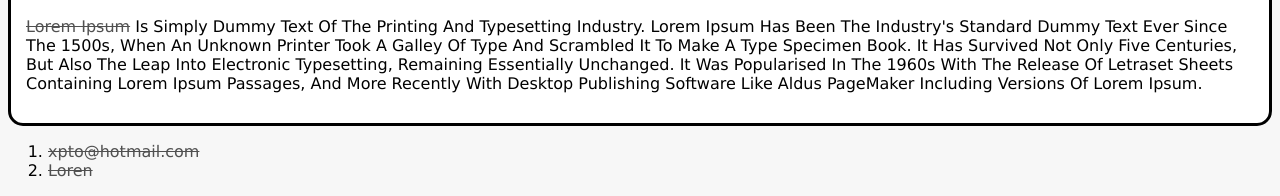
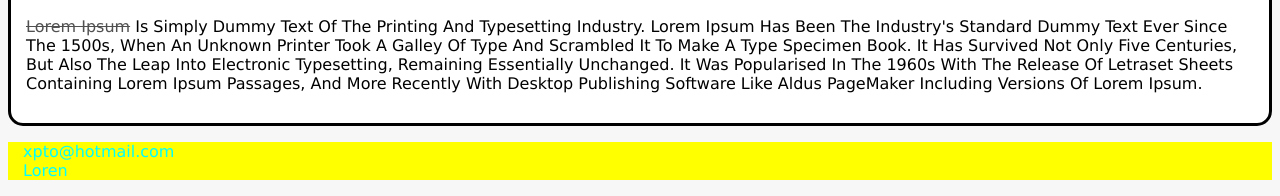
Before and after one commit to andrewyamagata/desafio-dio, a plain HTML site: page HTML5/index.html in a window 1280 px wide. Shown: the part 910-1106 px from the top of the page. Drawn offline with Linux system fonts and the light colour scheme.

Commit message:
CSS3 - Lista
Estilizando as listas

```diff
--- a/HTML5/index.html
+++ b/HTML5/index.html
@@ -28,14 +28,14 @@
             </article>
         </section>
         <footer>
-            <ol>
+            <ul class="contact_list">
                 <li>
                     <a href="mailto:xpto@hotmail.com">xpto@hotmail.com</a>
                 </li>
                 <li>
                     <a href="https://www.lipsum.com/feed/html" target="_blanck">Loren</a>
                 </li>
-            </ol>
+            </ul>
         </footer>
     </body>
 </html>
--- a/HTML5/style.css
+++ b/HTML5/style.css
@@ -42,6 +42,17 @@ a {
     text-transform: capitalize;
 }
 
-.post_image{
+.post_image {
     margin-bottom: 15px;
 }
+
+.contact_list {
+    background: yellow;
+    list-style-type: none;
+    padding-left: 15px;
+}
+
+.contact_list li a {
+    text-decoration: none;
+    color: aqua;
+}
```
